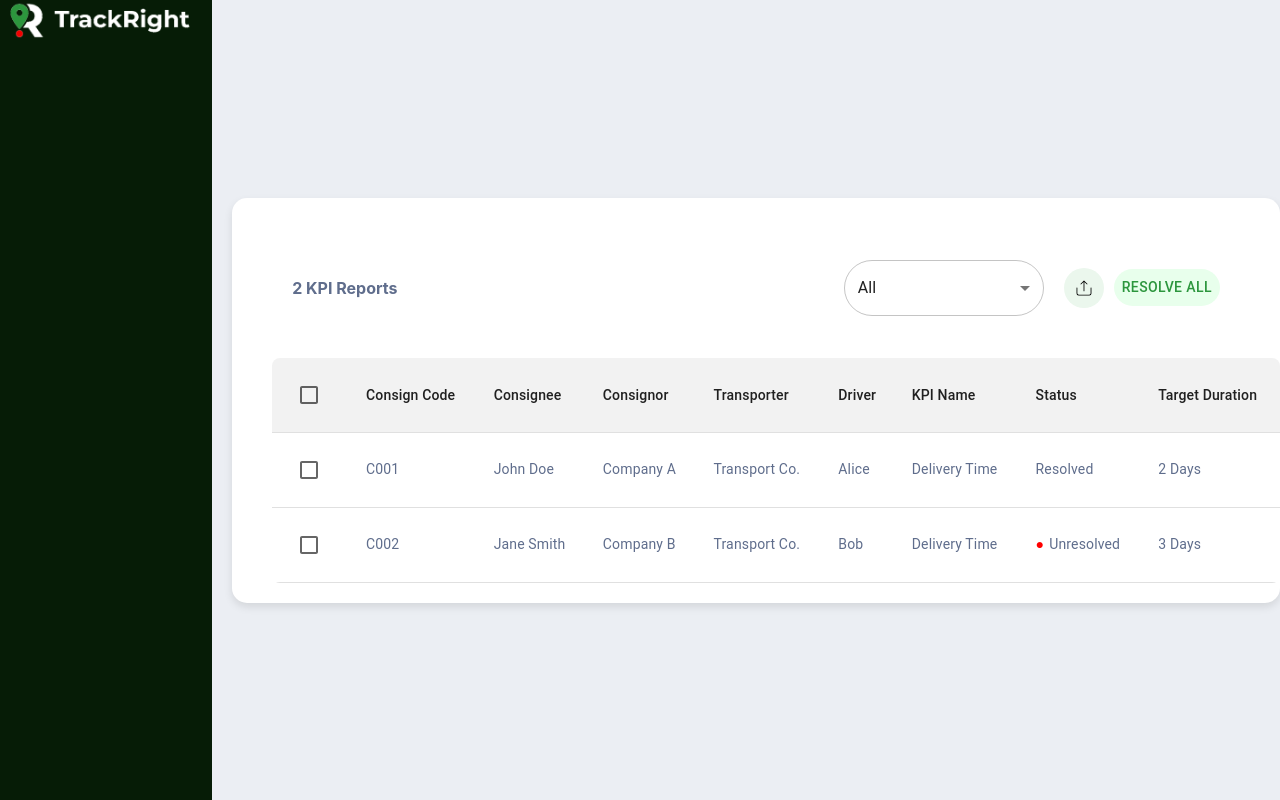
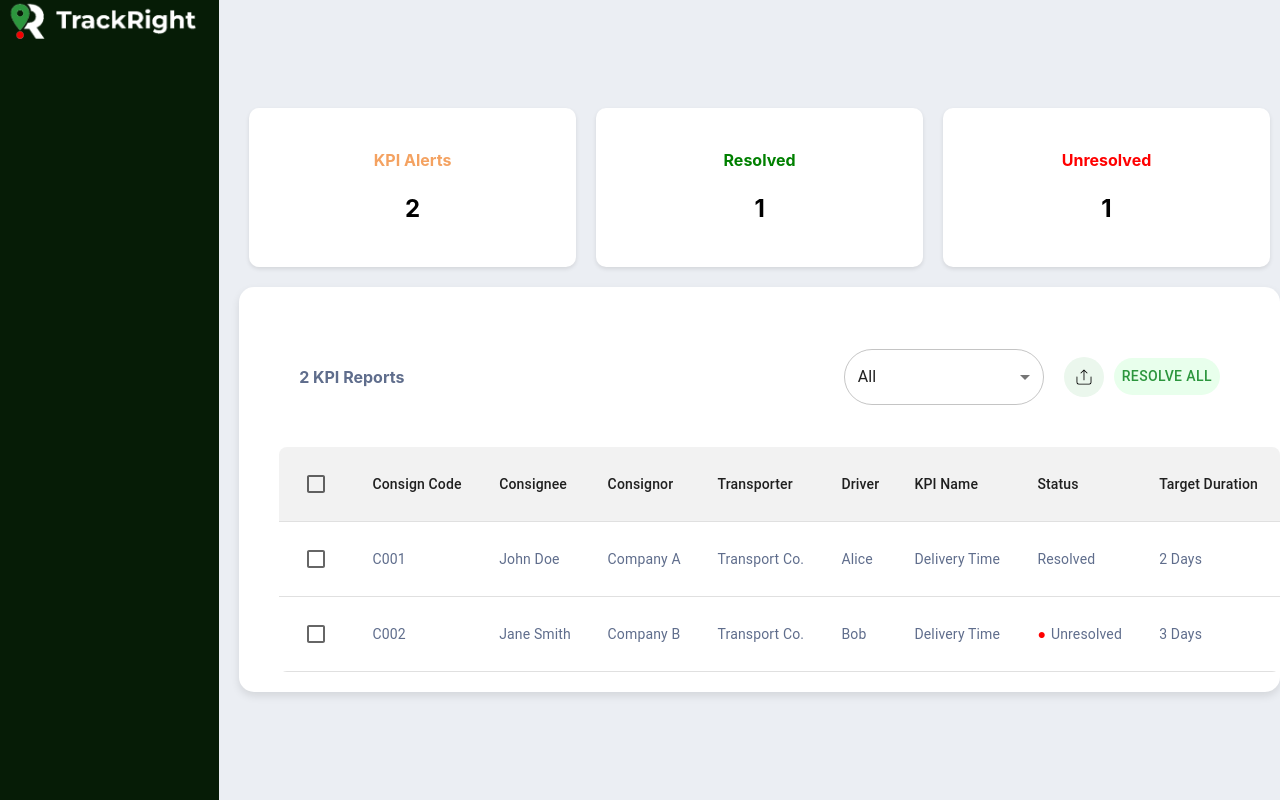
Before and after one commit to Donaldson222/Kpi-reports, a React (Create React App) app: page / in a window 1280 px wide. Built offline with nearby package versions, Linux system fonts and the light colour scheme.

Commit message:
Counters added

```diff
--- a/src/App.js
+++ b/src/App.js
@@ -2,6 +2,7 @@ import React, { useState } from 'react';
 import Navbar from './Components/Navbar/Navbar';
 import KpiTable from './Components/KpiTable/KpiTable';
 import Buttons from './Components/Buttons/Buttons';
+import Counters from './Components/Counters/Counters';
 
 function App() {
   const [filter, setFilter] = useState('All'); // Filter state
@@ -15,15 +16,20 @@ function App() {
   const filteredData = filter === 'All' ? data : data.filter(item => item.status === filter);
 
   return (
-    <div style={{ display: 'flex', backgroundColor: '#EBEEF3', width: '100vw' }}>
+    <div style={{ display: 'flex', backgroundColor: '#EBEEF3', width: '100vw', minHeight: '100vh' }}>
       <Navbar />
-      <div style={{ width: '95%', margin: 'auto', backgroundColor: 'white', marginLeft: '20px', borderRadius: '15px', padding: '20px', boxShadow: '0 4px 8px rgba(0, 0, 0, 0.1)' }}>
+      <div style={{ width: '95%', margin: 'auto', marginLeft: '20px' }}>
 
-        {/* Pass filtered data to Buttons for exporting */}
-        <Buttons recordCount={filteredData.length} setFilter={setFilter} data={filteredData} />
+        {/* Counters Section */}
+        <div style={{ display: 'flex', justifyContent: 'space-between', marginBottom: '20px' }}>
+          <Counters data={filteredData} />
+        </div>
 
-        {/* Pass filtered data to KpiTable for display */}
-        <KpiTable data={filteredData} />
+        {/* Table Section */}
+        <div style={{ backgroundColor: 'white', borderRadius: '15px', padding: '20px', boxShadow: '0 4px 8px rgba(0, 0, 0, 0.1)' }}>
+          <Buttons recordCount={filteredData.length} setFilter={setFilter} data={filteredData} />
+          <KpiTable data={filteredData} />
+        </div>
       </div>
     </div>
   );
--- a/src/Components/Counters/Counters.jsx
+++ b/src/Components/Counters/Counters.jsx
@@ -0,0 +1,41 @@
+import React from 'react';
+
+const Counters = ({ data }) => {
+    const totalAlerts = data.length;
+    const resolvedAlerts = data.filter(row => row.status === 'Resolved').length;
+    const unresolvedAlerts = data.filter(row => row.status === 'Unresolved').length;
+
+    return (
+        <div style={{ display: 'flex', justifyContent: 'space-between', width: '100%' }}>
+            <div style={counterStyle}>
+                <h4 style={{ color: '#F4A261', marginBottom: '5px' }}>KPI Alerts</h4>
+                <p style={countTextStyle}>{totalAlerts}</p>
+            </div>
+            <div style={counterStyle}>
+                <h4 style={{ color: 'green', marginBottom: '5px' }}>Resolved</h4>
+                <p style={countTextStyle}>{resolvedAlerts}</p>
+            </div>
+            <div style={counterStyle}>
+                <h4 style={{ color: 'red', marginBottom: '5px' }}>Unresolved</h4>
+                <p style={countTextStyle}>{unresolvedAlerts}</p>
+            </div>
+        </div>
+    );
+};
+
+const counterStyle = {
+    backgroundColor: 'white',
+    padding: '20px',
+    borderRadius: '10px',
+    boxShadow: '0 2px 4px rgba(0, 0, 0, 0.1)',
+    textAlign: 'center',
+    flex: 1,
+    margin: '0 10px',
+};
+
+const countTextStyle = {
+    fontSize: '24px',
+    fontWeight: 'bold',
+};
+
+export default Counters;
--- a/src/Components/KpiTable/KpiTable.jsx
+++ b/src/Components/KpiTable/KpiTable.jsx
@@ -1,14 +1,36 @@
-import React from 'react';
+import React, { useState } from 'react';
 import { Table, TableBody, TableCell, TableContainer, TableHead, TableRow, Checkbox, Box } from '@mui/material';
 
 const KpiTable = ({ data }) => {
+    const [selected, setSelected] = useState(new Array(data.length).fill(false));
+
+    const isAllSelected = selected.every(Boolean);
+    const isSomeSelected = selected.some(Boolean) && !isAllSelected;
+
+
+    const handleSelectAll = () => {
+        setSelected(new Array(data.length).fill(!isAllSelected));
+    };
+
+
+    const handleSelectRow = (index) => {
+        const newSelected = [...selected];
+        newSelected[index] = !newSelected[index];
+        setSelected(newSelected);
+    };
+
     return (
-        <div>
         <TableContainer style={{ backgroundColor: 'white', borderRadius: '8px', overflow: 'hidden', marginTop: '20px', marginLeft: '20px', marginRight: '20px', display: 'inline-block', verticalAlign: 'top' }}>
             <Table>
                 <TableHead>
                     <TableRow style={{ backgroundColor: '#F2F2F2' }}>
-                            <TableCell><Checkbox /></TableCell>
+                        <TableCell>
+                            <Checkbox
+                                checked={isAllSelected}
+                                indeterminate={isSomeSelected}
+                                onChange={handleSelectAll}
+                            />
+                        </TableCell>
                         <TableCell>Consign Code</TableCell>
                         <TableCell>Consignee</TableCell>
                         <TableCell>Consignor</TableCell>
@@ -21,8 +43,13 @@ const KpiTable = ({ data }) => {
                 </TableHead>
                 <TableBody>
                     {data.map((row, index) => (
-                            <TableRow key={index}>
-                                <TableCell><Checkbox /></TableCell>
+                        <TableRow key={row.consignCode}>
+                            <TableCell>
+                                <Checkbox
+                                    checked={selected[index]}
+                                    onChange={() => handleSelectRow(index)}
+                                />
+                            </TableCell>
                             <TableCell style={{ color: '#5F6D8C' }}>{row.consignCode}</TableCell>
                             <TableCell style={{ color: '#5F6D8C' }}>{row.consignee}</TableCell>
                             <TableCell style={{ color: '#5F6D8C' }}>{row.consignor}</TableCell>
@@ -41,7 +68,6 @@ const KpiTable = ({ data }) => {
                 </TableBody>
             </Table>
         </TableContainer>
-        </div>
     );
 };
 
```
Lines whose indentation alone changed are shown as unchanged.
